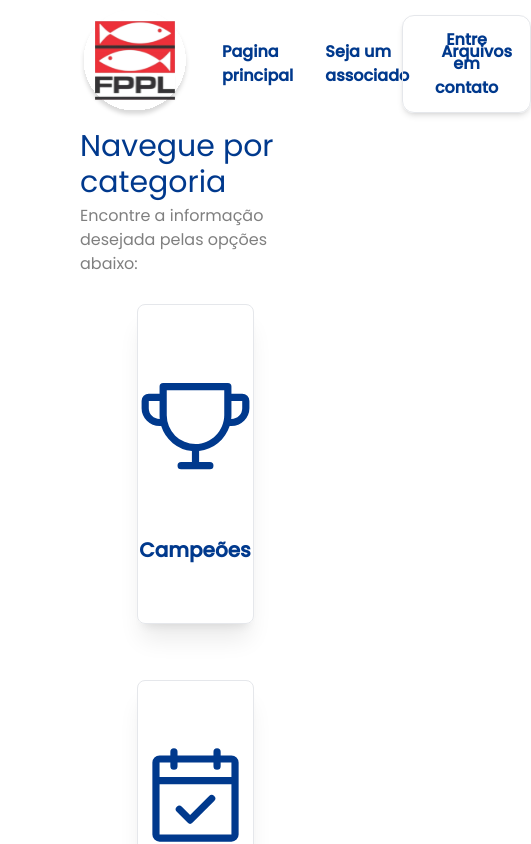
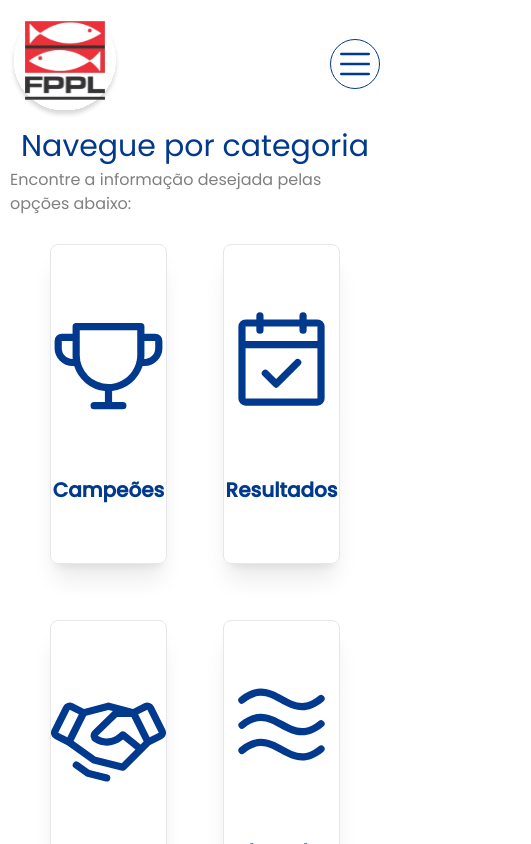
Before and after one commit to miguel-barros/fppl, a Next.js app: page / in a window 390 px wide. Shown: the top 844 px of the page, 531 px wide, since content can reach past the window. Built offline with nearby package versions, Linux system fonts and the light colour scheme.

Commit message:
feat: creating hamburguer menu

```diff
--- a/src/app/globals.css
+++ b/src/app/globals.css
@@ -5,3 +5,9 @@
 body {
   margin: 0 80px 0 80px;
 }
+
+@media screen and (max-width: 640px) {
+  body {
+    margin: 0 10px 0 10px;
+  }
+}
--- /dev/null
+++ b/src/components/Header/hamburguer.tsx
@@ -0,0 +1,44 @@
+"use client"
+import useScrollLock from "@/hooks/useScrollLock"
+import React, { useState } from "react"
+import { List } from "@phosphor-icons/react/dist/ssr"
+import Link from "next/link"
+import { shorts } from "@/mock/shorts"
+
+export default function Hamburguer() {
+  const [isOpen, isClosed] = useState(false)
+  useScrollLock(isOpen)
+
+  return (
+    <>
+      <div
+        className={`z-20 flex flex-col gap-1 rounded-full border border-primary p-1 max-sm:visible md:hidden
+        ${isOpen && "bg-primary"}
+        `}
+        onClick={() => isClosed(!isOpen)}
+      >
+        <List
+          className={`h-10 w-10 duration-300 ease-linear ${
+            isOpen ? "text-white" : "text-primary"
+          }`}
+        />
+      </div>
+      {isOpen && (
+        <div className="fixed left-0 top-0 z-10 flex h-screen w-screen flex-col items-center justify-center gap-5 bg-[#00398D] duration-300 ease-linear">
+          {shorts.map((short, indx) => (
+            <Link
+              key={indx}
+              href={short.link}
+              className="text-2xl text-white duration-300 ease-in-out hover:text-[#00000050]"
+            >
+              <span>{short.label}</span>
+            </Link>
+          ))}
+          <button className="text-md rounded-xl border px-8 py-3 font-semibold text-white shadow-md duration-300 ease-in-out hover:opacity-50 ">
+            <span>Entre em contato</span>
+          </button>
+        </div>
+      )}
+    </>
+  )
+}
--- a/src/components/Header/index.tsx
+++ b/src/components/Header/index.tsx
@@ -2,13 +2,14 @@ import { shorts } from "@/mock/shorts"
 import Logo from "@assets/logo.svg"
 import Image from "next/image"
 import Link from "next/link"
+import Hamburguer from "./hamburguer"
 
 export default function Header() {
   return (
-    <div className="m-auto flex h-32 w-full max-w-screen-xl items-center justify-between">
+    <div className="group m-auto flex h-32 w-full max-w-screen-xl items-center justify-between overflow-hidden">
       <div className="flex items-center">
         <Image src={Logo} alt="Logo" />
-        <div className="text-md ml-8 flex gap-8 font-semibold text-[#00398D]">
+        <div className="text-md ml-8 flex gap-8 font-semibold text-[#00398D] max-md:hidden">
           {shorts.map((short, indx) => (
             <Link
               key={indx}
@@ -20,9 +21,10 @@ export default function Header() {
           ))}
         </div>
       </div>
-      <button className="text-md rounded-xl border px-8 py-3 font-semibold text-[#00398D] shadow-md duration-300 ease-in-out hover:opacity-50">
+      <button className="text-md rounded-xl border px-8 py-3 font-semibold text-[#00398D] shadow-md duration-300 ease-in-out hover:opacity-50 max-md:hidden">
         <span>Entre em contato</span>
       </button>
+      <Hamburguer />
     </div>
   )
 }
```
